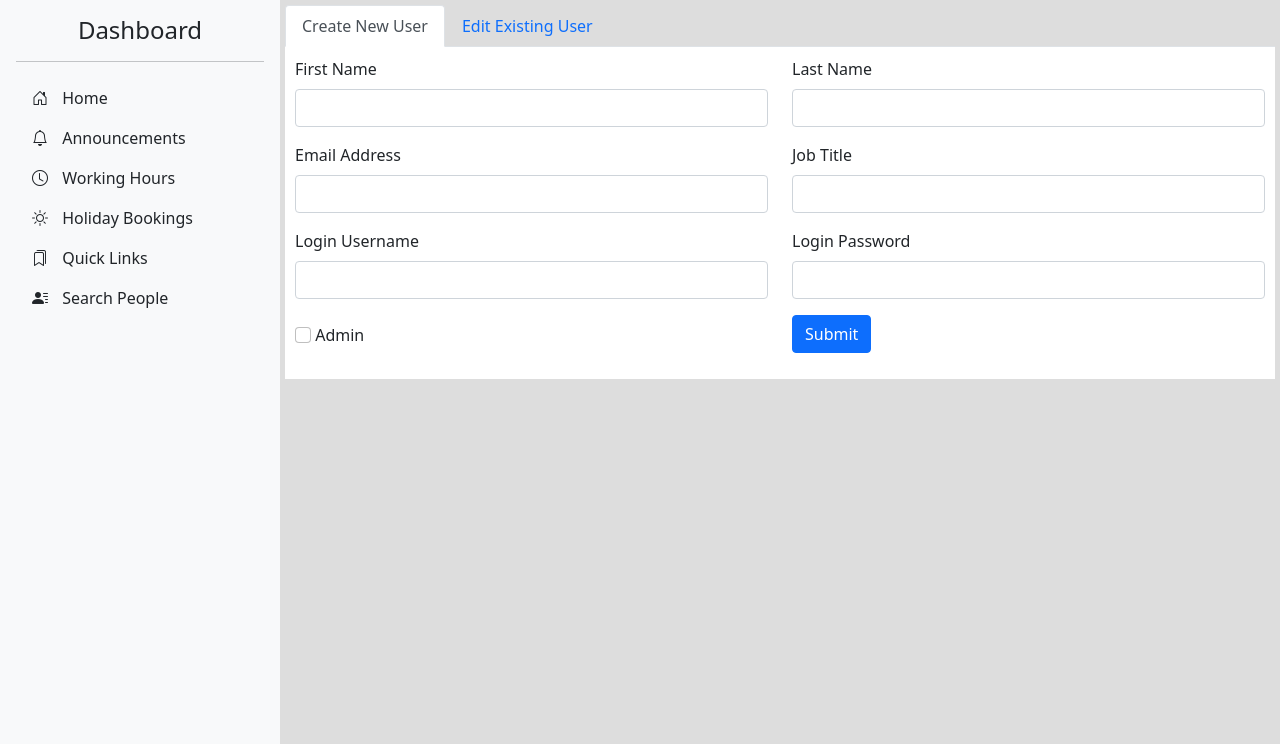
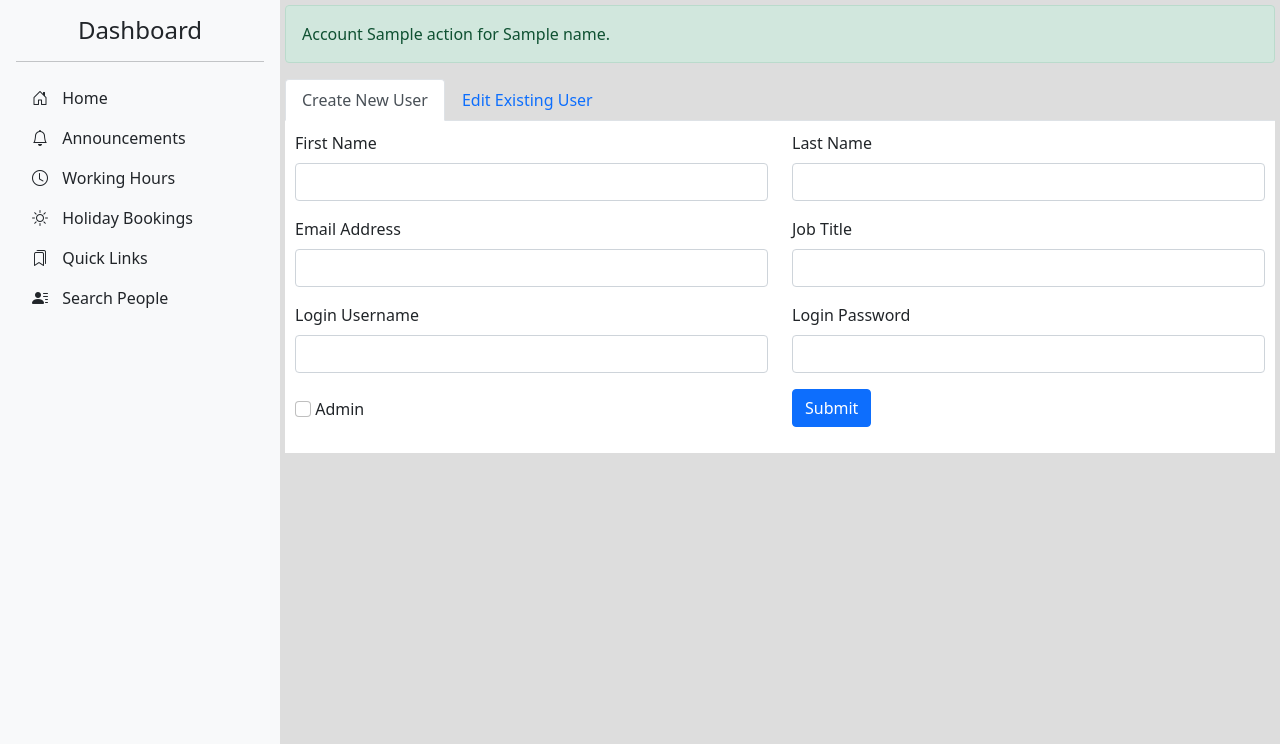
Before and after one commit to SamuelJHirst/DigitalPeopleLabs, a Flask app: template web/templates/dashboard/user_management.html in a window 1280 px wide. Shown: the part 56-800 px from the top of the page. Run offline with Flask 2, Linux system fonts and the light colour scheme; the template is opened without the code that fills it: most values are stand-ins (such as "Sample title", 1, 10 or a date in 2020).

Commit message:
Show success message when adding or editing user accounts

```diff
--- a/app.py
+++ b/app.py
@@ -79,9 +79,12 @@ def dashboard_admin_users():
     if not session["user"]["admin"]:
         return redirect("/dashboard")
 
+    name = request.args.get("name")
+    action = request.args.get("action")
+
     unread_announcements = AnnouncementsController.count_unreads(session["user"]["username"])
 
-    return render_template("dashboard/user_management.html", route="/dashboard", page="user_management", unreads=unread_announcements)
+    return render_template("dashboard/user_management.html", route="/dashboard", page="user_management", unreads=unread_announcements, name=name, action=action)
 
 @app.route("/dashboard/admin/announcements", methods=["GET"])
 def dashboard_admin_announcements():
--- a/web/templates/dashboard/user_management.html
+++ b/web/templates/dashboard/user_management.html
@@ -4,6 +4,11 @@
 {% include "partials/dashboard_sidebar.html" %}
 
 <div id="main">
+    {% if action %}
+        <div class="alert alert-success" role="alert">
+            Account {{ action }} for {{ name }}.
+        </div>
+    {% endif %}
     <ul class="nav nav-tabs" role="tablist">
         <li class="nav-item" role="presentation">
             <button class="nav-link active" id="new-user-tab" data-bs-toggle="tab" data-bs-target="#new-user" type="button" role="tab" aria-controls="home" aria-selected="true">Create New User</button>
```
